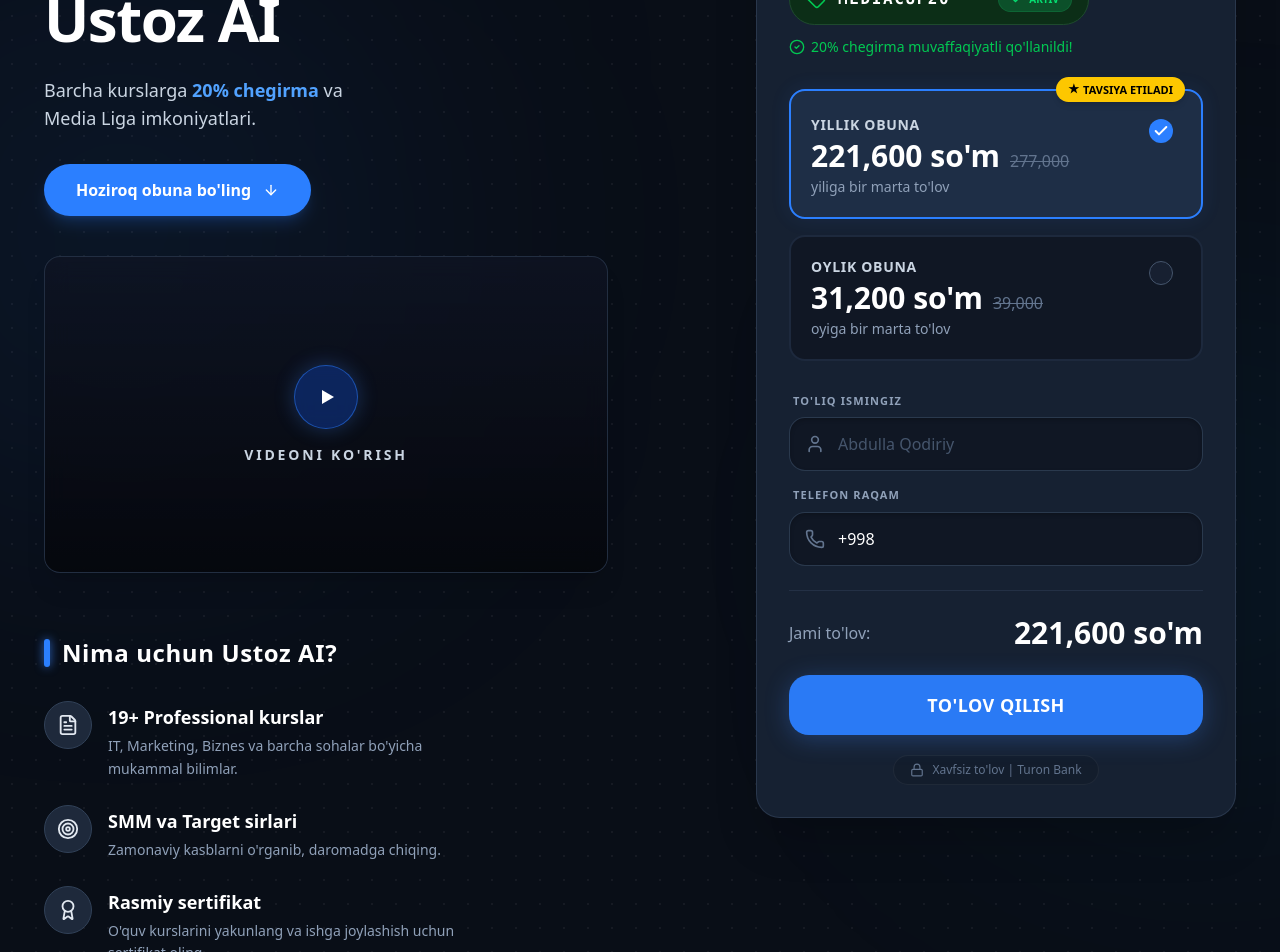
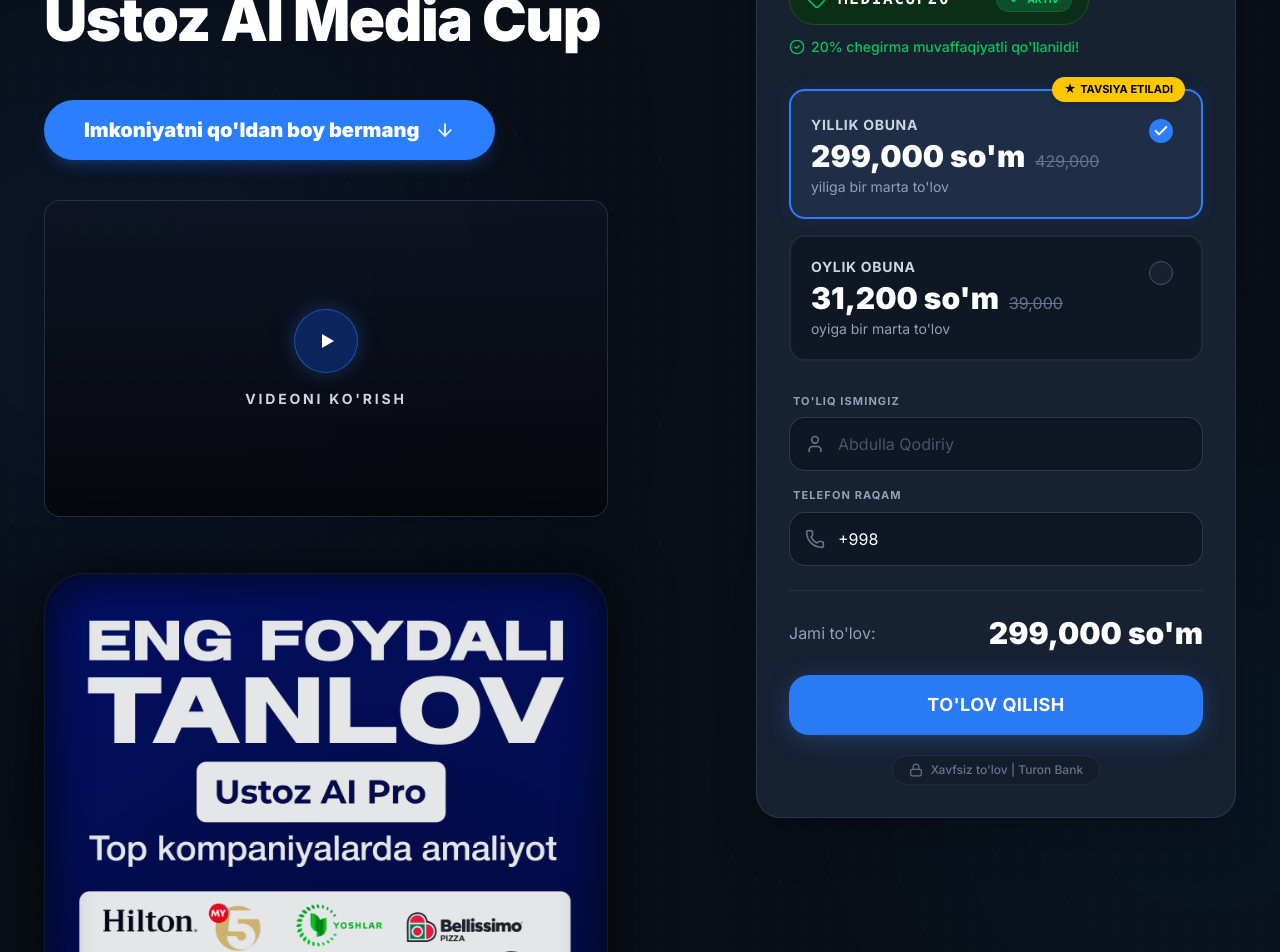
Before and after one commit to khondamirai-spec/ustozaimediacup, a Next.js app: page / in a window 1280 px wide. Shown: the part 140-1092 px from the top of the page. Built offline with nearby package versions, Linux system fonts and the light colour scheme.

Commit message:
Update branding to Media Cup, adjust pricing, new promotional image layout, and switch to Montserrat/Inter fonts

```diff
--- a/src/app/globals.css
+++ b/src/app/globals.css
@@ -8,6 +8,8 @@
   /* Tailwind gray-900 */
   --color-panel: #162032;
   /* Form panel color */
+  --font-sans: var(--font-inter), ui-sans-serif, system-ui, -apple-system, BlinkMacSystemFont, "Segoe UI", Roboto, "Helvetica Neue", Arial, "Noto Sans", sans-serif;
+  --font-heading: var(--font-montserrat), var(--font-sans);
 }
 
 body {
--- a/src/app/layout.tsx
+++ b/src/app/layout.tsx
@@ -1,17 +1,18 @@
 import type { Metadata } from "next";
-import { Outfit, Sora } from "next/font/google";
+import { Inter, Montserrat } from "next/font/google";
 import "./globals.css";
 
-const outfit = Outfit({
-  variable: "--font-outfit",
+const inter = Inter({
+  variable: "--font-inter",
   subsets: ["latin"],
   display: "swap",
 });
 
-const sora = Sora({
-  variable: "--font-sora",
+const montserrat = Montserrat({
+  variable: "--font-montserrat",
   subsets: ["latin"],
   display: "swap",
+  weight: ["400", "500", "600", "700", "800", "900"],
 });
 
 export const metadata: Metadata = {
@@ -27,7 +28,7 @@
   return (
     <html lang="uz">
       <body
-        className={`${outfit.variable} ${sora.variable} antialiased`}
+        className={`${inter.variable} ${montserrat.variable} font-sans antialiased`}
       >
         {children}
       </body>
--- a/src/app/page.tsx
+++ b/src/app/page.tsx
@@ -8,7 +8,7 @@
 
 const PRICES = {
   monthly: 39000,
-  yearly: 277000
+  yearly: 429000
 };
 
 export default function Home() {
@@ -89,11 +89,12 @@
   };
 
   const currentPrice = PRICES[subscription];
-  const discount = promoStatus === "success" ? 0.2 : 0;
-  const finalPrice = currentPrice * (1 - discount);
+  const finalPrice = promoStatus === "success"
+    ? (subscription === "yearly" ? 299000 : currentPrice * 0.8)
+    : currentPrice;
 
   return (
-    <div className={`min-h-screen w-full overflow-x-hidden relative flex flex-col font-body transition-opacity duration-700 ${mounted ? 'opacity-100' : 'opacity-0'} pb-12`}>
+    <div className={`min-h-screen w-full overflow-x-hidden relative flex flex-col font-sans transition-opacity duration-700 ${mounted ? 'opacity-100' : 'opacity-0'} pb-12`}>
       {/* Abstract Background Glows */}
       <div className="absolute top-[10%] left-[-10%] w-[500px] h-[500px] bg-blue-500/10 blur-[150px] rounded-full pointer-events-none z-0"></div>
       <div className="absolute right-[-10%] top-[40%] w-[400px] h-[400px] bg-sky-500/10 blur-[150px] rounded-full pointer-events-none z-0"></div>
@@ -108,30 +109,26 @@
             <div className="inline-flex items-center gap-2 border border-yellow-500/20 bg-yellow-500/10 px-4 py-1.5 rounded-full mb-6 mt-2">
               <Trophy className="w-3.5 h-3.5 text-yellow-500" />
               <span className="text-yellow-500 text-[10px] sm:text-xs font-bold uppercase tracking-widest">
-                MEDIA LIGA • MAXSUS TAKLIF
+                MEDIA CUP • MAXSUS TAKLIF
               </span>
             </div>
 
-            <h1 className="text-3xl sm:text-5xl lg:text-6xl font-black mb-4 sm:mb-6 tracking-tight leading-[1.1] text-white">
-              Ustoz AI
+            <h1 className="text-3xl sm:text-5xl lg:text-6xl font-black mb-10 sm:mb-12 tracking-tight leading-[1.1] text-white font-heading">
+              Ustoz AI Media Cup
             </h1>
 
-            <p className="text-slate-300 text-base sm:text-lg mb-6 sm:mb-8 font-medium">
-              Barcha kurslarga <span className="text-blue-400 font-bold">20% chegirma</span> va
-              <br className="hidden sm:block" /> Media Liga imkoniyatlari.
-            </p>
 
             <button
               onClick={() => document.getElementById('payment-form')?.scrollIntoView({ behavior: 'smooth' })}
-              className="lg:hidden bg-blue-500 hover:bg-blue-600 transition-colors text-white rounded-full px-6 py-3.5 font-bold flex items-center justify-center gap-2 mb-4 w-full sm:w-auto shadow-lg shadow-blue-500/20"
+              className="lg:hidden bg-blue-500 hover:bg-blue-600 transition-colors text-white rounded-full px-6 py-4 font-black text-lg flex items-center justify-center gap-2 mb-4 w-full sm:w-auto shadow-lg shadow-blue-500/20"
             >
-              Hoziroq obuna bo'ling <ArrowDown className="w-4 h-4" />
+              Imkoniyatni qo'ldan boy bermang <ArrowDown className="w-5 h-5" />
             </button>
             <button
               onClick={() => document.getElementById('payment-form')?.scrollIntoView({ behavior: 'smooth' })}
-              className="hidden lg:flex bg-blue-500 hover:bg-blue-600 transition-colors text-white rounded-full px-8 py-3.5 font-bold items-center gap-2 shadow-lg shadow-blue-500/20 hover:scale-105 active:scale-95 ease-in-out"
+              className="hidden lg:flex bg-blue-500 hover:bg-blue-600 transition-colors text-white rounded-full px-10 py-4 font-black text-xl items-center gap-3 shadow-lg shadow-blue-500/20 hover:scale-105 active:scale-95 ease-in-out"
             >
-              Hoziroq obuna bo'ling <ArrowDown className="w-4 h-4 ml-1" />
+              Imkoniyatni qo'ldan boy bermang <ArrowDown className="w-5 h-5 ml-1" />
             </button>
           </div>
 
@@ -148,50 +145,20 @@
             </span>
           </div>
 
-          {/* Features Section */}
-          <div className="mt-8">
-            <div className="flex items-center gap-3 mb-8">
-              <div className="w-1.5 h-[28px] bg-blue-500 rounded-full shadow-[0_0_10px_rgba(59,130,246,0.8)]" />
-              <h2 className="text-xl sm:text-2xl font-bold text-white tracking-wide">Nima uchun Ustoz AI?</h2>
-            </div>
+          {/* Added Promotional Image Block (Screenshot_7) */}
+          <div className="mt-4 sm:mt-6 w-full relative rounded-3xl sm:rounded-[2.5rem] overflow-hidden shadow-[0_0_60px_rgba(0,0,0,0.6)] group bg-[#020817] border border-slate-800/60">
+            {/* Subtle Inner Glow to blend */}
+            <div className="absolute inset-0 bg-gradient-to-br from-blue-500/10 via-transparent to-transparent opacity-50 mix-blend-overlay z-10 pointer-events-none"></div>
 
-            <div className="space-y-6">
-              <div className="flex items-start gap-4">
-                <div className="flex bg-[#1E293B] p-3 h-12 w-12 rounded-full items-center justify-center shrink-0 border border-slate-700">
-                  <FileText className="w-6 h-6 text-slate-200" />
-                </div>
-                <div className="pt-0.5">
-                  <h3 className="font-bold text-base sm:text-lg text-white mb-1">19+ Professional kurslar</h3>
-                  <p className="text-slate-400 text-sm leading-relaxed max-w-sm">
-                    IT, Marketing, Biznes va barcha sohalar bo'yicha mukammal bilimlar.
-                  </p>
-                </div>
-              </div>
+            {/* The image itself with 'lighten' to drop its dark background and blend into our container */}
+            <img
+              src="/цап.png"
+              alt="Eng Foydali Tanlov"
+              className="w-full h-auto object-cover relative z-0 transition-transform duration-700 ease-out group-hover:scale-[1.02] mix-blend-screen opacity-90 hover:opacity-100"
+            />
 
-              <div className="flex items-start gap-4">
-                <div className="flex bg-[#1E293B] p-3 h-12 w-12 rounded-full items-center justify-center shrink-0 border border-slate-700">
-                  <Target className="w-6 h-6 text-slate-200" />
-                </div>
-                <div className="pt-0.5">
-                  <h3 className="font-bold text-base sm:text-lg text-white mb-1">SMM va Target sirlari</h3>
-                  <p className="text-slate-400 text-sm leading-relaxed max-w-sm">
-                    Zamonaviy kasblarni o'rganib, daromadga chiqing.
-                  </p>
-                </div>
-              </div>
-
-              <div className="flex items-start gap-4">
-                <div className="flex bg-[#1E293B] p-3 h-12 w-12 rounded-full items-center justify-center shrink-0 border border-slate-700">
-                  <Award className="w-6 h-6 text-slate-200" />
-                </div>
-                <div className="pt-0.5">
-                  <h3 className="font-bold text-base sm:text-lg text-white mb-1">Rasmiy sertifikat</h3>
-                  <p className="text-slate-400 text-sm leading-relaxed max-w-sm">
-                    O'quv kurslarini yakunlang va ishga joylashish uchun sertifikat oling.
-                  </p>
-                </div>
-              </div>
-            </div>
+            {/* Inset Shadow to erase hard image borders and feather the edges */}
+            <div className="absolute inset-0 rounded-3xl sm:rounded-[2.5rem] shadow-[inset_0_0_40px_3px_#020817] z-10 pointer-events-none"></div>
           </div>
         </div>
 
@@ -236,8 +203,14 @@
                   <div className="flex flex-col">
                     <span className="text-slate-300 font-bold text-xs sm:text-sm uppercase tracking-wider mb-1.5">YILLIK OBUNA</span>
                     <div className="flex items-end gap-2.5 mb-1.5">
-                      <span className="text-2xl sm:text-3xl font-black text-white leading-none">{(PRICES.yearly * 0.8).toLocaleString('en-US')} so'm</span>
-                      <span className="text-slate-500 line-through text-sm sm:text-base leading-none mb-0.5">{PRICES.yearly.toLocaleString('en-US')}</span>
+                      <span className="text-2xl sm:text-3xl font-black text-white leading-none">
+                        {(promoStatus === "success" ? 299000 : PRICES.yearly).toLocaleString('en-US')} so'm
+                      </span>
+                      {promoStatus === "success" && (
+                        <span className="text-slate-500 line-through text-sm sm:text-base leading-none mb-0.5">
+                          {PRICES.yearly.toLocaleString('en-US')}
+                        </span>
+                      )}
                     </div>
                     <span className="text-slate-400 text-xs sm:text-sm">yiliga bir marta to'lov</span>
                   </div>
```
Also changed, not shown: public/цап.png (added).
